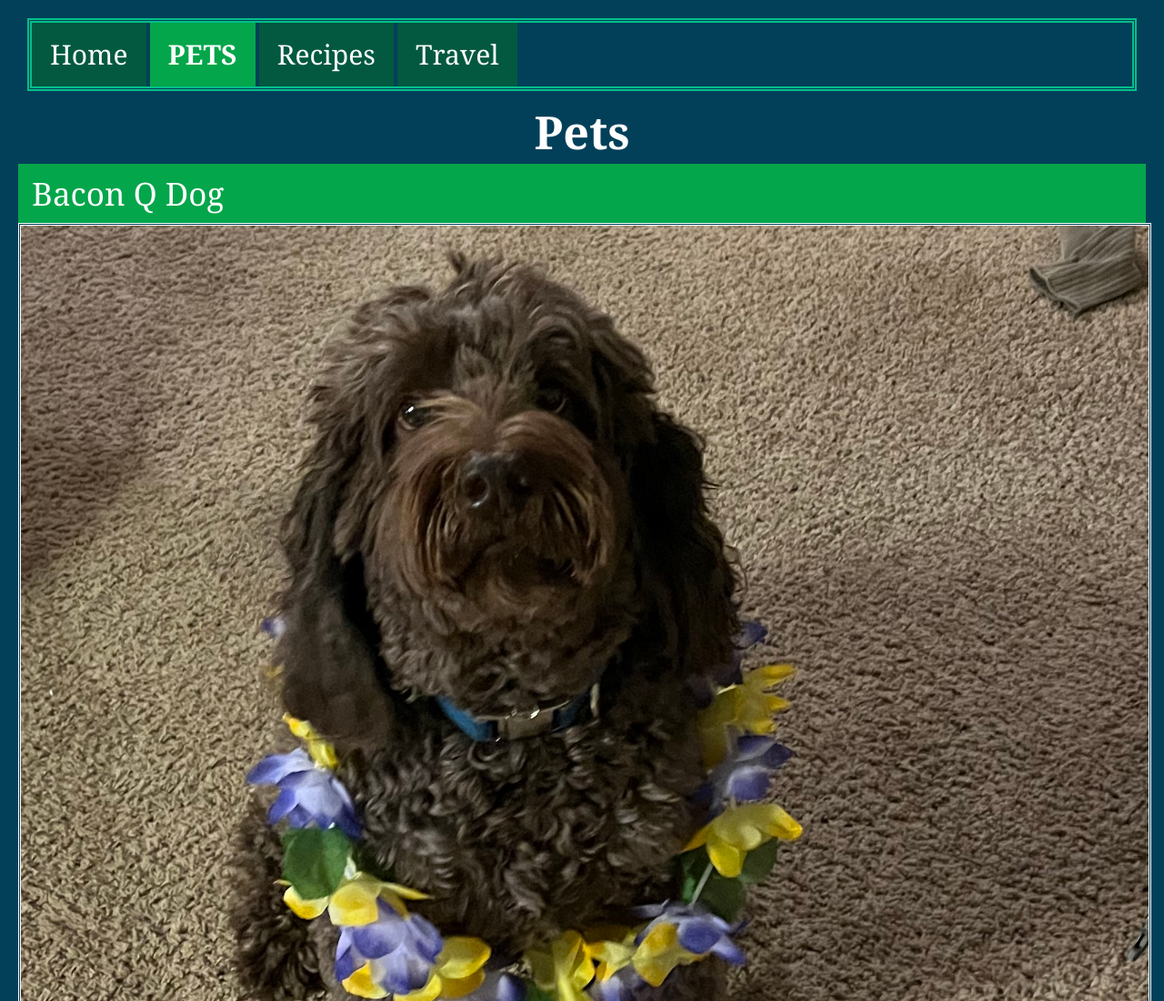
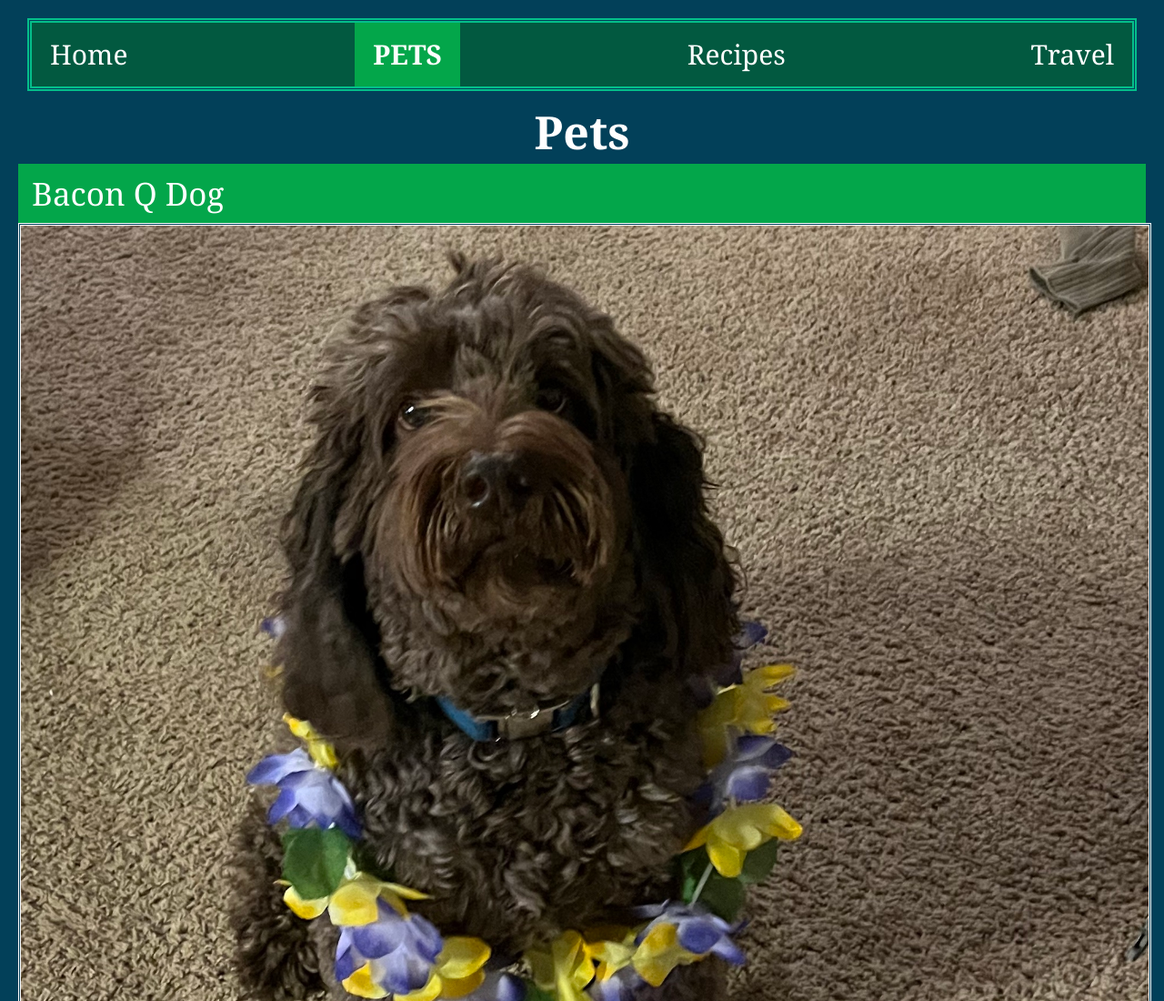
Before and after one commit to tmichows/ccp_desktop_w24, a plain HTML site: page pets.html in a window 1280 px wide. Shown: the top 1100 px of the page at 91% size. Drawn offline with Linux system fonts and the light colour scheme.

Commit message:
fixing my navigation bar

```diff
--- a/css/style.css
+++ b/css/style.css
@@ -29,14 +29,17 @@ nav ul li {
     background-color: #025940;
     padding: 20px;
     font-size: 30px;
-    display: flex;
+
 }
 
-a:hover,
 a:visited,
 a:link {
     color: #ffffff;
     text-decoration: none;
+}
+
+a:hover{
+    text-decoration: underline;
 }
 
 .active {
@@ -184,8 +187,11 @@ h2 + img {
 
 @media screen and (min-width: 750px) {
 
-    nav ul li {
-        display: inline-block;
+    nav ul{
+        display: flex;
+        flex-direction: row;
+        justify-content:space-between;
+        background-color: #025940;
     }
 
     .info_and_picture{
```
